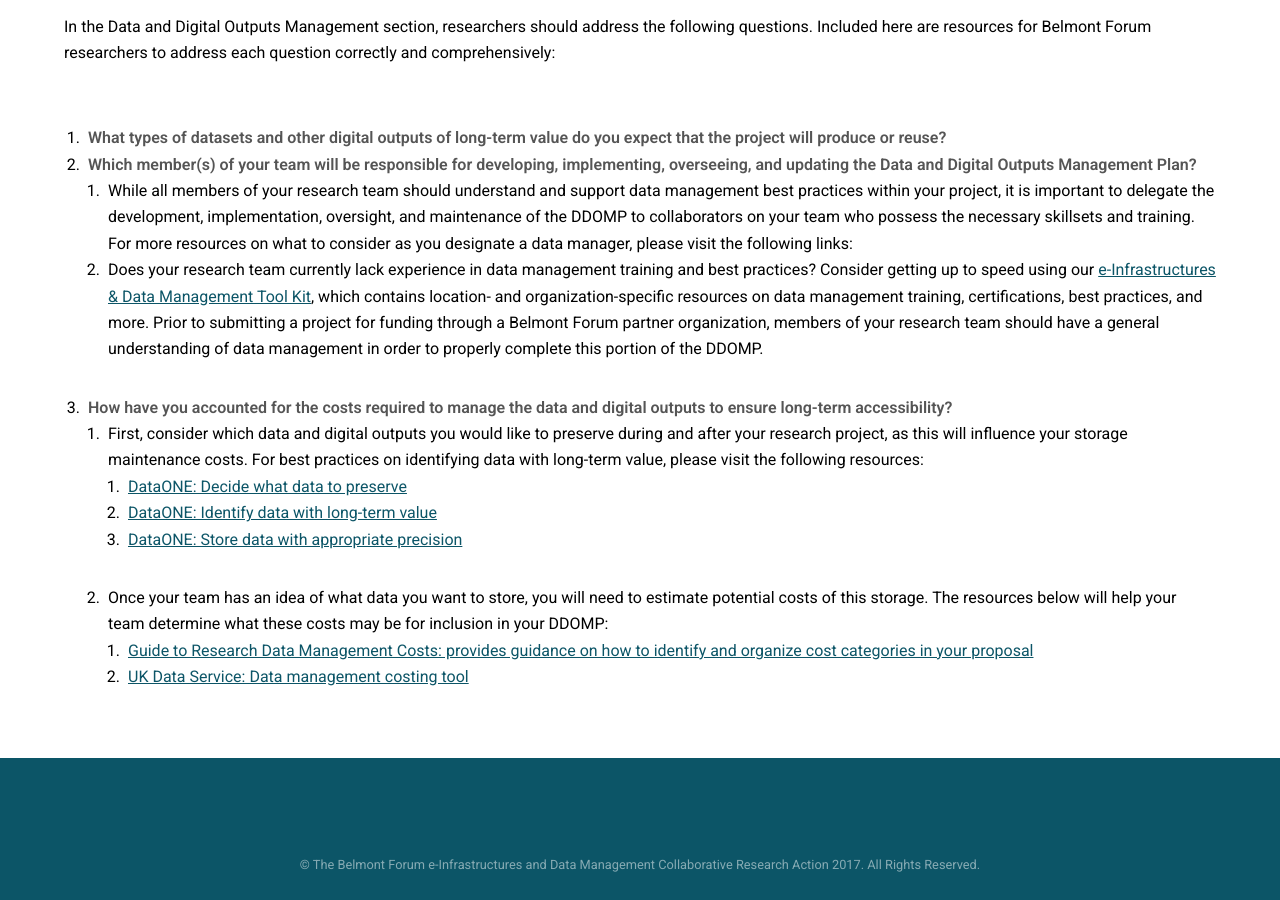
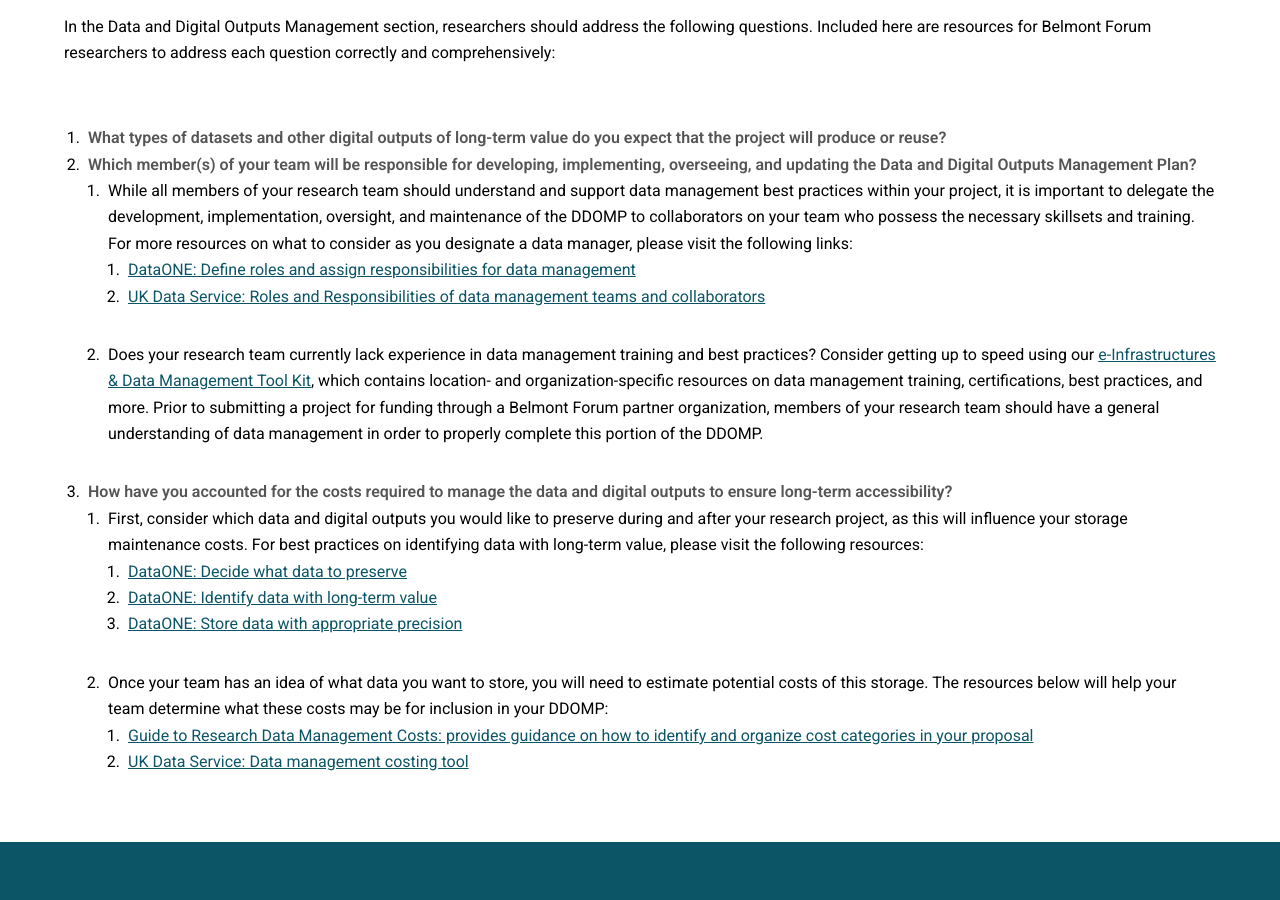
Before and after one commit to bfe-inf/toolkit, a Jekyll site: the page ddomp-preproposal.html, which Jekyll copies as it is, in a window 1280 px wide and 900 px high, scrolled down 753 px. Built offline with Jekyll 4.4.1, drawn with Linux system fonts in a browser that asks for light colours.

Commit message:
Update ddomp-preproposal.html

```diff
--- a/ddomp-preproposal.html
+++ b/ddomp-preproposal.html
@@ -54,6 +54,10 @@
 						<li><strong>Which member(s) of your team will be responsible for developing, implementing, overseeing, and updating the Data and Digital Outputs Management Plan?</strong></li>
 							<ol>
 								<li>While all members of your research team should understand and support data management best practices within your project, it is important to delegate the development, implementation, oversight, and maintenance of the DDOMP to collaborators on your team who possess the necessary skillsets and training. For more resources on what to consider as you designate a data manager, please visit the following links:</li>
+									<ol>
+										<li><a href="https://www.dataone.org/best-practices/define-roles-and-assign-responsibilities-data-management" target="_blank">DataONE: Define roles and assign responsibilities for data management</a></li>
+										<li><a href="https://www.ukdataservice.ac.uk/manage-data/plan/roles-and-responsibilities" target="_blank">UK Data Service: Roles and Responsibilities of data management teams and collaborators</a></li>
+									</ol>
 								<li>Does your research team currently lack experience in data management training and best practices? Consider getting up to speed using our <a href="https://bfe-inf.github.io/tool-kit/" target="_blank">e-Infrastructures & Data Management Tool Kit</a>, which contains location- and organization-specific resources on data management training, certifications, best practices, and more. Prior to submitting a project for funding through a Belmont Forum partner organization, members of your research team should have a general understanding of data management in order to properly complete this portion of the DDOMP.</li>
 							</ol>
 						<li><strong>How have you accounted for the costs required to manage the data and digital outputs to ensure long-term accessibility?</strong></li>
```
